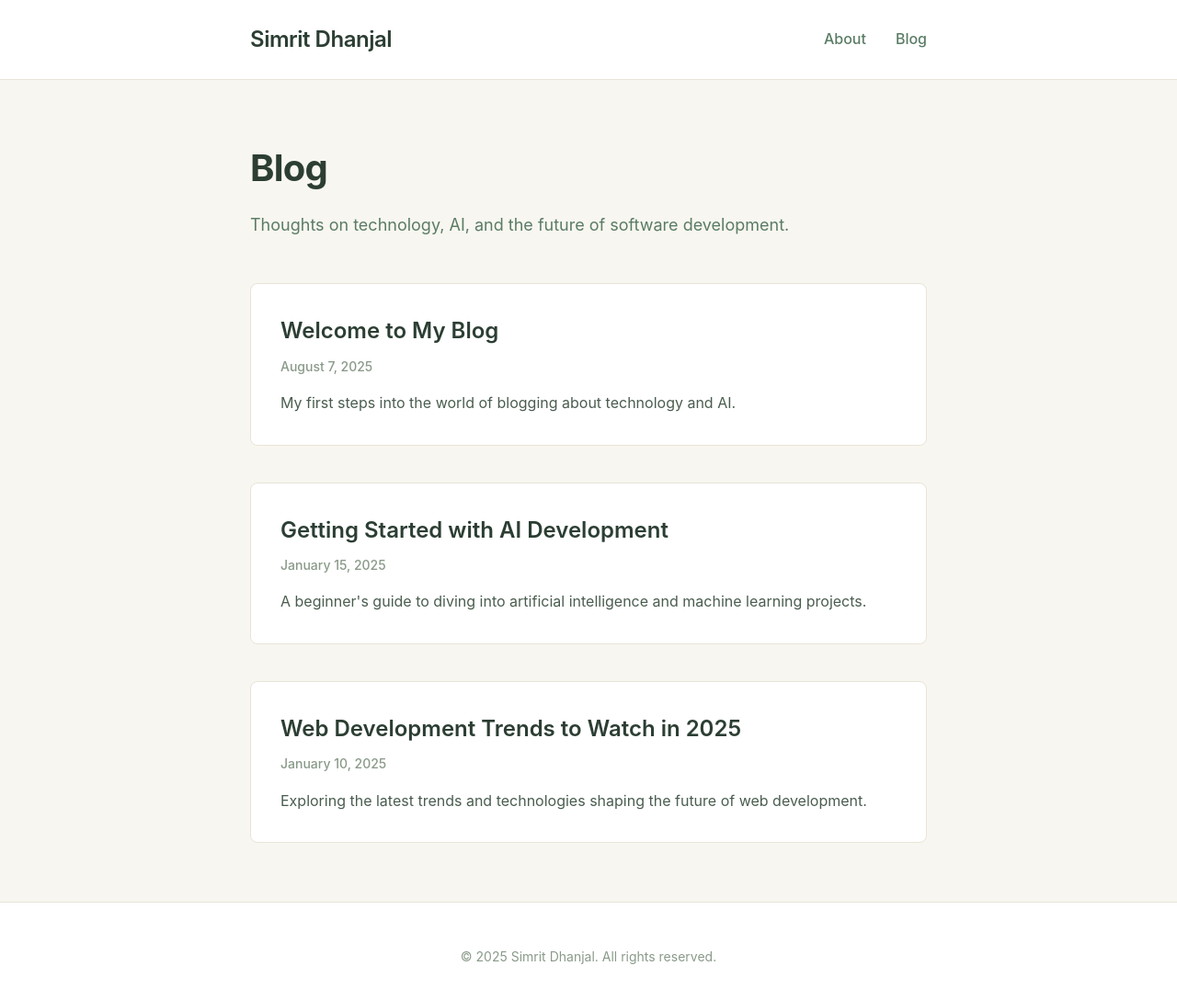
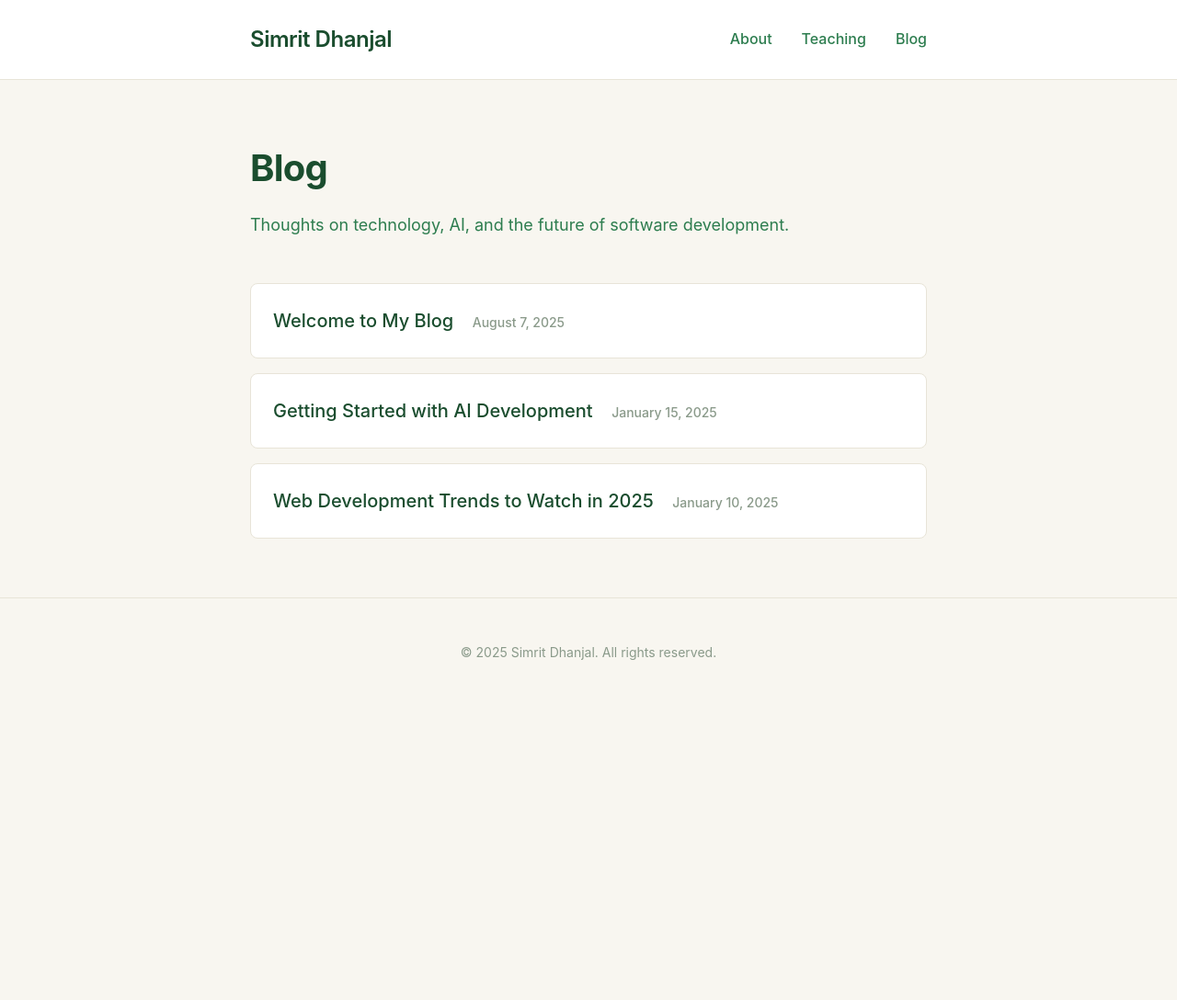
Before and after one commit to simritdhanjal/simritdhanjal.github.io, a Jekyll site: the page built from blog.md, in a window 1280 px wide and 1101 px high. Shown: the top 1088 px of the window at 92% size. Built offline with Jekyll 4.4.1, drawn with Linux system fonts in a browser that asks for light colours.

Commit message:
add teaching

```diff
--- a/_includes/header.html
+++ b/_includes/header.html
@@ -6,6 +6,7 @@
       </div>
       <ul class="nav-links">
         <li><a href="/">About</a></li>
+        <li><a href="/teaching.html">Teaching</a></li>
         <li><a href="/blog.html">Blog</a></li>
       </ul>
     </div>
--- a/assets/css/style.css
+++ b/assets/css/style.css
@@ -8,7 +8,7 @@
 body {
   font-family: -apple-system, BlinkMacSystemFont, "Segoe UI", Roboto, "Helvetica Neue", Arial, sans-serif;
   line-height: 1.6;
-  color: #2c3e33;
+  color: #1a4d2e;
   background-color: #f8f6f0;
   font-size: 16px;
 }
@@ -37,13 +37,13 @@ nav {
 .nav-brand a {
   font-size: 1.5rem;
   font-weight: 600;
-  color: #2c3e33;
+  color: #1a4d2e;
   text-decoration: none;
   letter-spacing: -0.02em;
 }
 
 .nav-brand a:hover {
-  color: #5a7c65;
+  color: #2d7d4f;
 }
 
 .nav-links {
@@ -53,14 +53,14 @@ nav {
 }
 
 .nav-links a {
-  color: #5a7c65;
+  color: #2d7d4f;
   text-decoration: none;
   font-weight: 500;
   transition: color 0.2s ease;
 }
 
 .nav-links a:hover {
-  color: #2c3e33;
+  color: #1a4d2e;
 }
 
 /* Main content */
@@ -71,39 +71,181 @@ main {
 }
 
 /* About page styles */
+.about-content {
+  display: flex;
+  gap: 3rem;
+  align-items: flex-start;
+}
+
+.profile-picture {
+  flex-shrink: 0;
+  width: 120px;
+  height: 120px;
+  border-radius: 50%;
+  background-color: #e8e4d8;
+  border: 3px solid #2d7d4f;
+  display: flex;
+  align-items: center;
+  justify-content: center;
+  color: #2d7d4f;
+  font-size: 2rem;
+  font-weight: 600;
+}
+
+.profile-picture img {
+  width: 100%;
+  height: 100%;
+  border-radius: 50%;
+  object-fit: cover;
+}
+
+.about-text {
+  flex: 1;
+}
+
 .about-content h1 {
   font-size: 2.5rem;
   font-weight: 700;
-  color: #2c3e33;
+  color: #1a4d2e;
   margin-bottom: 2rem;
   letter-spacing: -0.02em;
 }
 
 .intro {
   font-size: 1.25rem;
-  color: #5a7c65;
+  color: #2d7d4f;
   margin-bottom: 2rem;
   line-height: 1.7;
 }
 
 .about-content p {
   margin-bottom: 1.5rem;
-  color: #4a5d4f;
+  color: #2d5a3d;
   line-height: 1.7;
+}
+
+/* Teaching page styles */
+.teaching-content h1 {
+  font-size: 2.5rem;
+  font-weight: 700;
+  color: #1a4d2e;
+  margin-bottom: 2rem;
+  letter-spacing: -0.02em;
+}
+
+.teaching-intro {
+  font-size: 1.25rem;
+  color: #2d7d4f;
+  margin-bottom: 3rem;
+  line-height: 1.7;
+}
+
+.teaching-section {
+  margin-bottom: 3rem;
+  padding: 2rem;
+  background-color: #ffffff;
+  border: 1px solid #e8e4d8;
+  border-radius: 8px;
+}
+
+.teaching-section h2 {
+  font-size: 1.5rem;
+  font-weight: 600;
+  color: #1a4d2e;
+  margin-bottom: 1rem;
+}
+
+.teaching-section p {
+  color: #2d5a3d;
+  line-height: 1.7;
+  margin-bottom: 1.5rem;
+}
+
+.teaching-gallery {
+  display: flex;
+  gap: 1rem;
+  flex-wrap: wrap;
+}
+
+.gallery-item {
+  flex: 1;
+  min-width: 120px;
+}
+
+.image-placeholder {
+  width: 100%;
+  height: 120px;
+  background-color: #f0f0f0;
+  border: 2px dashed #c8d5c8;
+  border-radius: 8px;
+  display: flex;
+  flex-direction: column;
+  align-items: center;
+  justify-content: center;
+  color: #8a9a8a;
+  font-size: 2rem;
+}
+
+.image-placeholder small {
+  font-size: 0.75rem;
+  margin-top: 0.5rem;
+  color: #8a9a8a;
+}
+
+.teaching-philosophy {
+  margin-top: 3rem;
+  padding: 2rem;
+  background-color: #ffffff;
+  border: 1px solid #e8e4d8;
+  border-radius: 8px;
+}
+
+.teaching-philosophy h2 {
+  font-size: 1.5rem;
+  font-weight: 600;
+  color: #1a4d2e;
+  margin-bottom: 1rem;
+}
+
+.teaching-philosophy p {
+  color: #2d5a3d;
+  line-height: 1.7;
+  margin-bottom: 1.5rem;
+}
+
+.teaching-philosophy ul {
+  list-style: none;
+  padding-left: 0;
+}
+
+.teaching-philosophy li {
+  color: #2d5a3d;
+  line-height: 1.7;
+  margin-bottom: 0.75rem;
+  padding-left: 1.5rem;
+  position: relative;
+}
+
+.teaching-philosophy li:before {
+  content: "•";
+  color: #2d7d4f;
+  font-weight: bold;
+  position: absolute;
+  left: 0;
 }
 
 /* Blog page styles */
 .blog-content h1 {
   font-size: 2.5rem;
   font-weight: 700;
-  color: #2c3e33;
+  color: #1a4d2e;
   margin-bottom: 1rem;
   letter-spacing: -0.02em;
 }
 
 .blog-intro {
   font-size: 1.125rem;
-  color: #5a7c65;
+  color: #2d7d4f;
   margin-bottom: 3rem;
   line-height: 1.6;
 }
@@ -111,11 +253,11 @@ main {
 .posts-list {
   display: flex;
   flex-direction: column;
-  gap: 2.5rem;
+  gap: 1rem;
 }
 
 .post-item {
-  padding: 2rem;
+  padding: 1.5rem;
   background-color: #ffffff;
   border: 1px solid #e8e4d8;
   border-radius: 8px;
@@ -128,43 +270,40 @@ main {
 }
 
 .post-item h2 {
-  font-size: 1.5rem;
+  font-size: 1.25rem;
   font-weight: 600;
   margin-bottom: 0.5rem;
+  display: inline;
 }
 
 .post-item h2 a {
-  color: #2c3e33;
+  color: #1a4d2e;
   text-decoration: none;
 }
 
 .post-item h2 a:hover {
-  color: #5a7c65;
+  color: #2d7d4f;
 }
 
 .post-date {
-  display: block;
+  display: inline;
   font-size: 0.875rem;
   color: #8a9a8a;
-  margin-bottom: 1rem;
+  margin-left: 1rem;
   font-weight: 500;
-}
-
-.post-excerpt {
-  color: #4a5d4f;
-  line-height: 1.6;
-  margin: 0;
 }
 
 /* Links */
 a {
-  color: #5a7c65;
+  color: #2d7d4f;
   text-decoration: none;
   transition: color 0.2s ease;
+  font-weight: 500;
 }
 
 a:hover {
-  color: #2c3e33;
+  color: #1a4d2e;
+  text-decoration: underline;
 }
 
 /* Footer */
@@ -174,7 +313,7 @@ footer {
   color: #8a9a8a;
   font-size: 0.875rem;
   border-top: 1px solid #e8e4d8;
-  background-color: #ffffff;
+  background-color: transparent;
 }
 
 /* Responsive design */
@@ -196,17 +335,41 @@ footer {
     padding: 2rem 1.5rem;
   }
 
+  .about-content {
+    flex-direction: column;
+    gap: 2rem;
+    text-align: center;
+  }
+
+  .profile-picture {
+    align-self: center;
+  }
+
   .about-content h1,
-  .blog-content h1 {
+  .blog-content h1,
+  .teaching-content h1 {
     font-size: 2rem;
   }
 
-  .intro {
+  .intro,
+  .teaching-intro {
     font-size: 1.125rem;
   }
 
   .post-item {
     padding: 1.5rem;
+  }
+
+  .teaching-section {
+    padding: 1.5rem;
+  }
+
+  .teaching-gallery {
+    flex-direction: column;
+  }
+
+  .gallery-item {
+    min-width: auto;
   }
 }
 
@@ -226,4 +389,19 @@ footer {
   .nav-links {
     gap: 1rem;
   }
+
+  .profile-picture {
+    width: 100px;
+    height: 100px;
+    font-size: 1.5rem;
+  }
+
+  .teaching-section {
+    padding: 1rem;
+  }
+
+  .image-placeholder {
+    height: 100px;
+    font-size: 1.5rem;
+  }
 }
--- a/blog.md
+++ b/blog.md
@@ -16,9 +16,6 @@ permalink: /blog.html
       <article class="post-item">
         <h2><a href="{{ post.url }}">{{ post.title }}</a></h2>
         <time class="post-date">{{ post.date | date: "%B %-d, %Y" }}</time>
-        {% if post.excerpt %}
-          <p class="post-excerpt">{{ post.excerpt }}</p>
-        {% endif %}
       </article>
     {% endfor %}
   </div>
--- /dev/null
+++ b/teaching.html
@@ -0,0 +1,95 @@
+---
+layout: default
+title: Teaching
+permalink: /teaching.html
+---
+
+<div class="teaching-content">
+  <h1>Teaching Experience</h1>
+
+  <p class="teaching-intro">
+    I'm passionate about sharing knowledge and helping others learn. Here are some highlights from my teaching journey.
+  </p>
+
+  <div class="teaching-section">
+    <h2>Computer Science Fundamentals</h2>
+    <p>
+      I've had the privilege of teaching introductory computer science courses, helping students discover the joy of programming and problem-solving.
+      My approach focuses on building strong foundations while making complex concepts accessible and engaging.
+    </p>
+
+    <div class="teaching-gallery">
+      <div class="gallery-item">
+        <div class="image-placeholder">
+          <span>📚</span>
+          <small>Classroom</small>
+        </div>
+      </div>
+      <div class="gallery-item">
+        <div class="image-placeholder">
+          <span>💻</span>
+          <small>Lab Session</small>
+        </div>
+      </div>
+    </div>
+  </div>
+
+  <div class="teaching-section">
+    <h2>AI and Machine Learning Workshops</h2>
+    <p>
+      Leading workshops on artificial intelligence and machine learning has been incredibly rewarding.
+      I love seeing the "aha moments" when students grasp how AI can solve real-world problems.
+    </p>
+
+    <div class="teaching-gallery">
+      <div class="gallery-item">
+        <div class="image-placeholder">
+          <span>🤖</span>
+          <small>AI Workshop</small>
+        </div>
+      </div>
+      <div class="gallery-item">
+        <div class="image-placeholder">
+          <span>📊</span>
+          <small>Data Analysis</small>
+        </div>
+      </div>
+    </div>
+  </div>
+
+  <div class="teaching-section">
+    <h2>Mentoring and Office Hours</h2>
+    <p>
+      Beyond formal teaching, I believe in the power of one-on-one mentoring.
+      Office hours are often my favorite part of teaching, where I can provide personalized guidance and support.
+    </p>
+
+    <div class="teaching-gallery">
+      <div class="gallery-item">
+        <div class="image-placeholder">
+          <span>👥</span>
+          <small>Mentoring</small>
+        </div>
+      </div>
+      <div class="gallery-item">
+        <div class="image-placeholder">
+          <span>🎯</span>
+          <small>Office Hours</small>
+        </div>
+      </div>
+    </div>
+  </div>
+
+  <div class="teaching-philosophy">
+    <h2>My Teaching Philosophy</h2>
+    <p>
+      I believe that everyone can learn to code and understand technology. My approach combines:
+    </p>
+    <ul>
+      <li><strong>Hands-on learning</strong> - Learning by doing, not just reading</li>
+      <li><strong>Real-world applications</strong> - Connecting theory to practical problems</li>
+      <li><strong>Growth mindset</strong> - Embracing challenges and learning from mistakes</li>
+      <li><strong>Community building</strong> - Creating supportive learning environments</li>
+    </ul>
+  </div>
+</div>
```
Also changed, not shown: index.md (+17 -10 lines), README.md.
